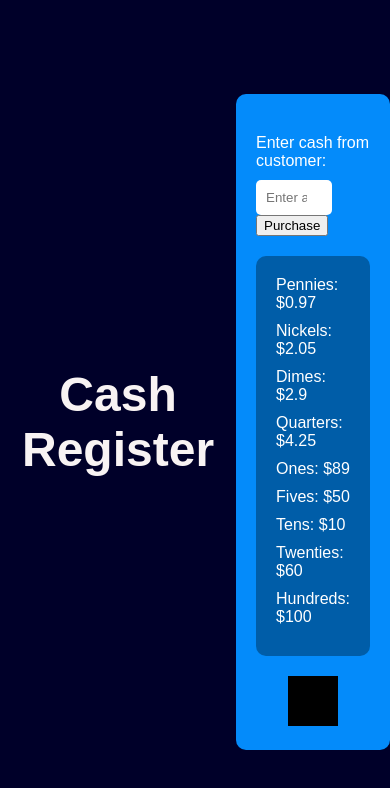
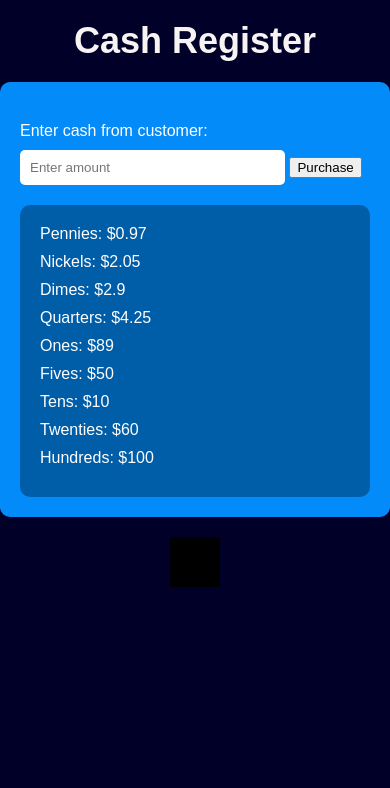
Before and after one commit to S-BLH/cash-register, a plain HTML site: page index.html in a window 390 px wide. Drawn offline with Linux system fonts and the light colour scheme.

Commit message:
made the project responsive

```diff
--- a/index.html
+++ b/index.html
@@ -1,9 +1,9 @@
 <!DOCTYPE html>
 <html lang="en">
+
 <head>
     <meta charset="UTF-8">
     <meta name="viewport" content="width=device-width, initial-scale=1.0">
-    <link href="styles.css" rel="stylesheet">
     <title>Cash Register</title>
     <style>
         body {
@@ -12,10 +12,6 @@
             font-family: Arial, sans-serif;
             margin: 0;
             padding: 0;
-          display: flex;
-          align-items: center;
-          justify-content: center;
-          height: 100vh;
         }
 
         header {
@@ -35,7 +31,8 @@
             margin-bottom: 20px;
         }
 
-        th, td {
+        th,
+        td {
             padding: 10px;
             text-align: left;
         }
@@ -52,6 +49,8 @@
             background-color: rgb(4, 139, 250);
             padding: 20px;
             border-radius: 10px;
+            max-width: 800px;
+            margin: 0 auto;
         }
 
         #container-label {
@@ -67,6 +66,7 @@
             padding: 10px;
             border: none;
             border-radius: 5px;
+            width: 100%;
         }
 
         #caisse {
@@ -75,7 +75,14 @@
             border-radius: 10px;
         }
 
+        .touch-row {
+            display: flex;
+            flex-wrap: wrap;
+            justify-content: space-between;
+        }
+
         .key {
+            width: 30%;
             margin-bottom: 10px;
         }
 
@@ -90,8 +97,31 @@
             height: 50px;
             background-color: black;
         }
+
+        @media only screen and (max-width: 600px) {
+            h1 {
+                font-size: 36px;
+            }
+
+            table {
+                font-size: 14px;
+            }
+
+            input[type="number"] {
+                width: 70%;
+            }
+
+            .touch-row {
+                flex-direction: column;
+            }
+
+            .key {
+                width: 100%;
+            }
+        }
     </style>
 </head>
+
 <body>
     <header>
         <h1>Cash Register</h1>
@@ -125,6 +155,7 @@
                 </div>
             </div>
         </div>
+    </div>
     <div id="tiroirCaisse">
         <span id="buttonBlack"></span>
     </div>
--- a/script.js
+++ b/script.js
@@ -65,15 +65,15 @@ document.getElementById('purchase-btn').addEventListener('click', () => {
   const change = calculateChange(changeDue, cid);
 
   if (cash < price) {
-    console.log('Customer does not have enough money to purchase the item');
+    alert('Customer does not have enough money to purchase the item');
   } else if (cash === price) {
     document.getElementById('change-due').innerText = 'No change due - customer paid with exact cash';
   } else if (change.status === 'INSUFFICIENT_FUNDS') {
     document.getElementById('change-due').innerText = 'Status: INSUFFICIENT_FUNDS';
   } else if (change.status === 'CLOSED') {
     const sortedChange = change.change.sort((a, b) => b[1] - a[1]);
-    document.getElementById('change-due').innerText = `Status: CLOSED;${formatChange(sortedChange)}`;
+    document.getElementById('change-due').innerText = 'Status: CLOSED; ' + formatChange(sortedChange);
   } else {
-    document.getElementById('change-due').innerText = `Status: OPEN;${formatChange(change.change)}`;
+    document.getElementById('change-due').innerText = 'Status: OPEN; ' + formatChange(change.change);
   }
 });
```
Lines whose indentation alone changed are shown as unchanged.
